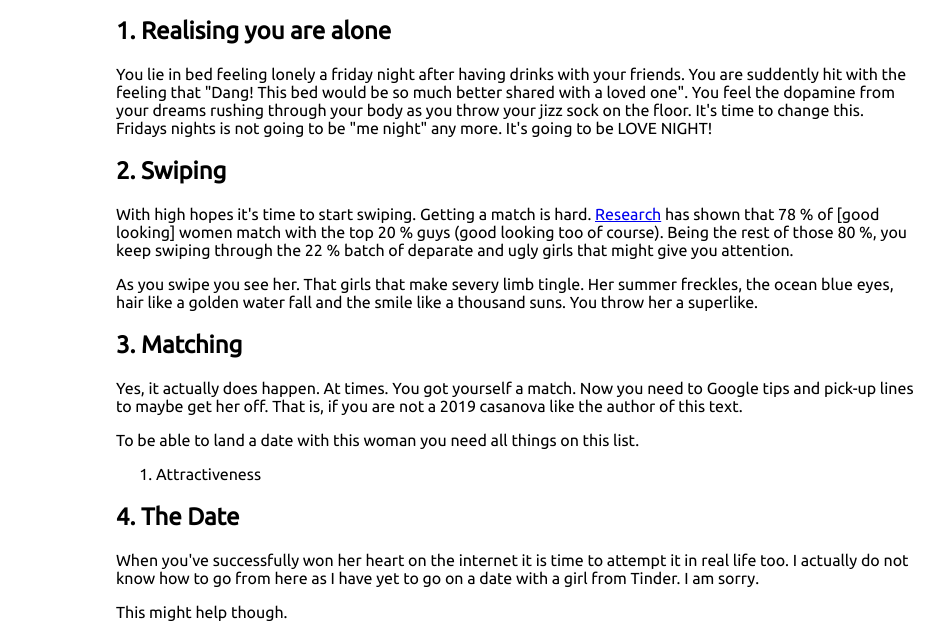
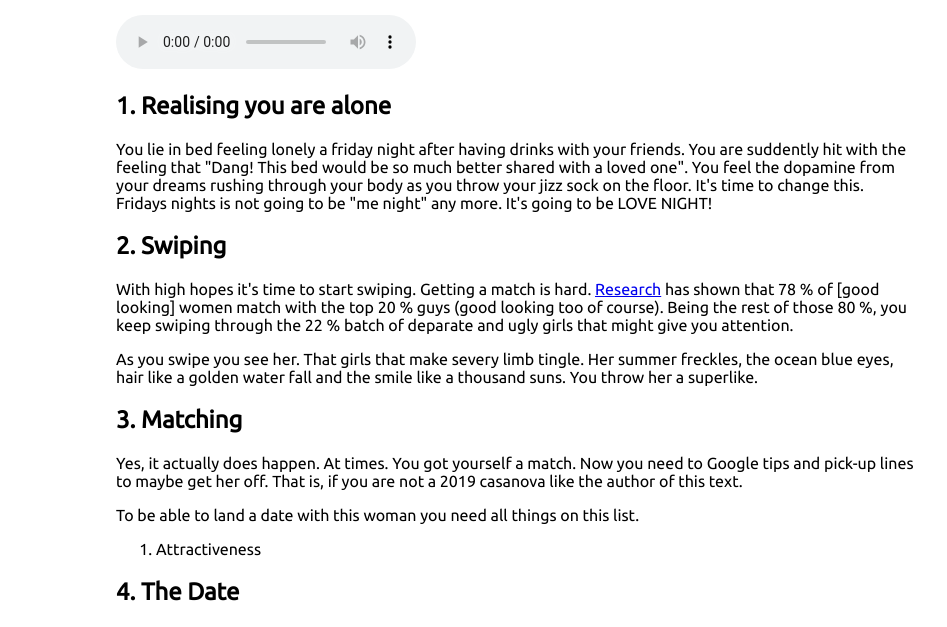
Before and after one commit to enjikaka/howtinder.works, a plain HTML site: page index.html in a window 1280 px wide. Both pictures are taken after a click on the button "Play appropriate music while reading". Shown: the part 149-776 px from the top of the page, without its empty margins (124-1071 px from the left). Drawn offline with Linux system fonts and the light colour scheme.

Commit message:
show controlsd

```diff
--- a/index.html
+++ b/index.html
@@ -72,13 +72,13 @@
   </style>
 </head>
 <body>
-  <audio src="song.mp3"></audio>
   <div class="wrapper">
     <header>
       <img src="https://1000logos.net/wp-content/uploads/2018/07/tinder-logo-768x432.png" alt="Tinder Logo">
       <h1>How Tinder Works</h1>
     </header>
-    <button id="play">Play appropriate music while reading</button>
+    <button id="play">Play appropriate music while reading</button><br><br>
+    <audio src="song.mp3"></audio>
     <section>
       <article>
         <header>
@@ -148,6 +148,7 @@
   <script>
   document.querySelector('#play').addEventListener('click', () => {
     document.querySelector('audio').play();
+    document.querySelector('audio').setAttribute('controls', 'controls');
   });
   </script>
 </body>
```
